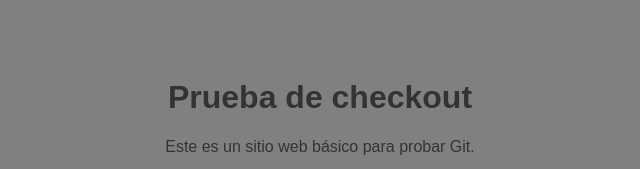
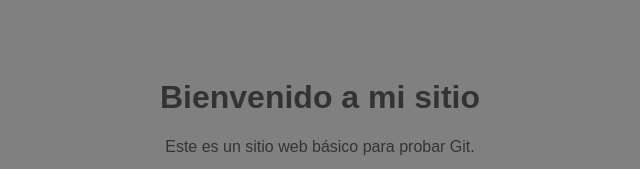
Before and after one commit to darkdeadh/mi-sitio-git, a plain HTML site: page index.html in a window 1280 px wide. Shown: the top 169 px of the page, without its empty margins (320-960 px from the left). Drawn offline with Linux system fonts and the light colour scheme.

Commit message:
Revert "Cambiado el titulo principal"
This reverts commit 5c9851479071adac47de0a940a6e8ce1930f5dfd.

```diff
--- a/index.html
+++ b/index.html
@@ -6,7 +6,7 @@
     <link rel="stylesheet" href="styles.css">
 </head>
 <body>
-    <h1>Prueba de checkout</h1>
+    <h1>Bienvenido a mi sitio</h1>
     <p>Este es un sitio web básico para probar Git.</p>
     <button onclick="saludar()">Haz clic</button>
 
```
